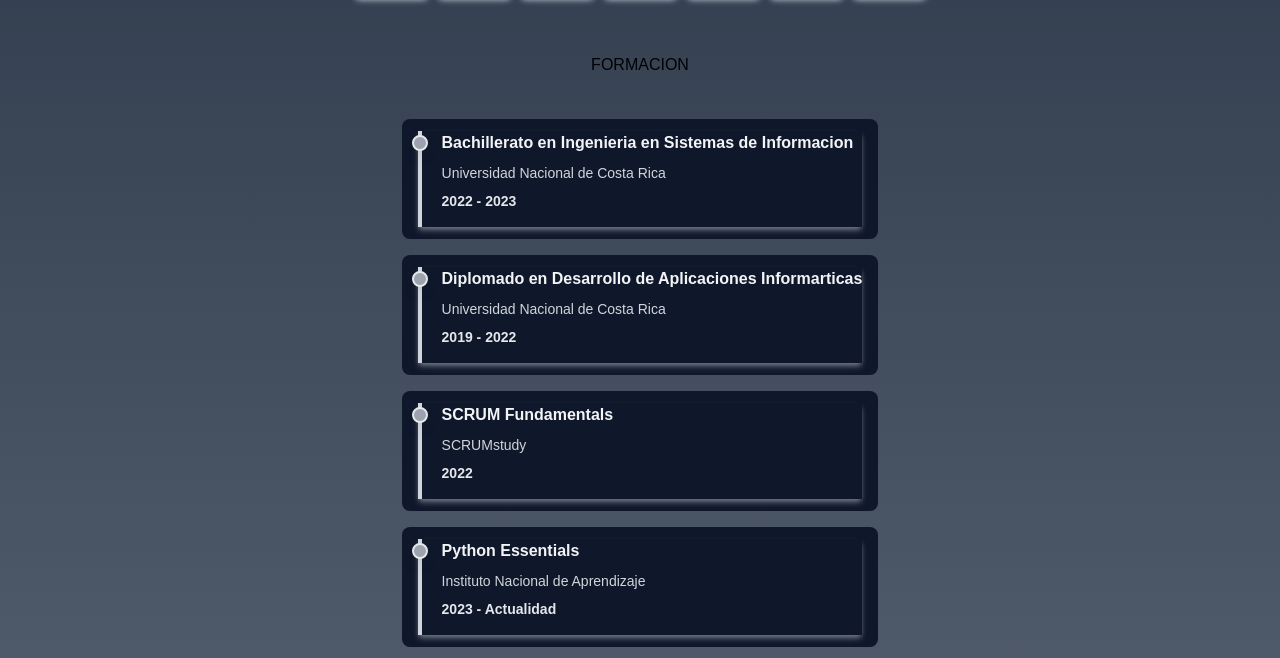
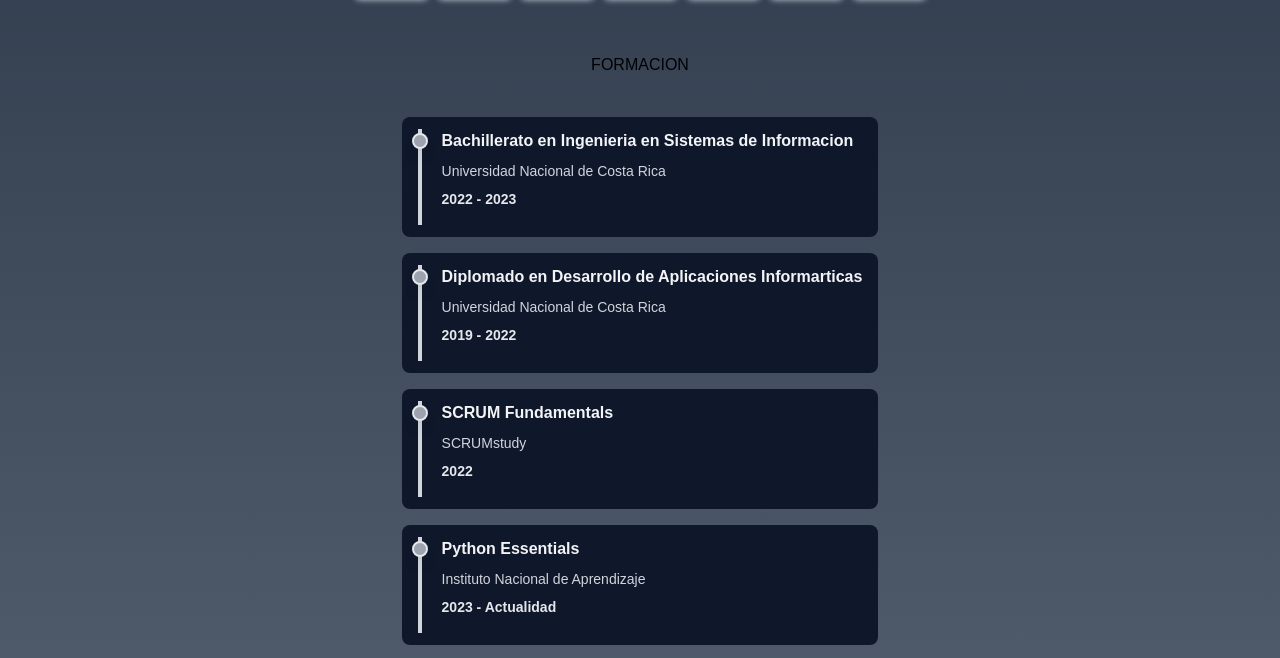
Before and after one commit to Kenneth506CR/portfolio, an Astro site in the folder portfolio/: page / in a window 1280 px wide. Shown: the part 626-1284 px from the top of the page. Built offline with nearby package versions, Linux system fonts and the light colour scheme; Astro itself is replaced by a stand-in of ours; data requests are answered from the project's data file.

Commit message:
small visual changes

```diff
--- a/portfolio/src/components/Course.astro
+++ b/portfolio/src/components/Course.astro
@@ -5,11 +5,9 @@ const {
 ---
 
 <div
-  class="group flex flex-col justify-center px-4 max-w-[650px] py-3 bg-slate-900 rounded-lg my-4 hover:bg-slate-950 transition duration-500 hover:translate-x-2"
+  class="group flex flex-col justify-center px-4 max-w-[610px] py-3 bg-slate-900 rounded-lg my-4 hover:bg-slate-950 transition duration-500 hover:translate-x-2"
 >
-  <div
-    class="border-l-4 border-solid border-gray-300 border-b-3 shadow-md shadow-gray-500"
-  >
+  <div class="border-l-4 border-solid border-gray-300 border-b-3">
     <div class="relative">
       <div
         class="border-2 shadow-lg bg-gray-400 h-4 w-4 absolute left-[-10px] top-[4px] rounded-full group-hover:bg-black transition duration-600"
--- a/portfolio/src/components/Experience.astro
+++ b/portfolio/src/components/Experience.astro
@@ -13,7 +13,7 @@ const {
 ---
 
 <div
-  class="bg-opacity-50 hover:shadow-md transiotion duration-500 ease-in-out hover:shadow-black bg-slate-100 shadow-xl rounded-lg px-3 pt-4 pb-6 max-w-[31rem] hover:scale-[101%] transition"
+  class="md:bg-opacity-50 bg-opacity-0 md:hover:shadow-md duration-500 ease-in-out md:hover:shadow-black bg-slate-100 md:shadow-xl rounded-lg px-3 pt-4 pb-6 max-w-[31rem] md:hover:scale-[101%] transition"
 >
   <div class="flex flex-row justify-between items-center content-center pb-4">
     <h4 class="font-bold text-xl mb-2">{company}</h4>
--- a/portfolio/src/pages/index.astro
+++ b/portfolio/src/pages/index.astro
@@ -72,12 +72,11 @@ const courses = await responseCourses.json();
       </section>
 
       <!-- SECTION COURSES -->
-      <section
-        id="formacion"
-        class="flex flex-col justify-center content-center items-center gap-[2px]"
-      >
-        <h2 class="text-black mb-6 mt-14">FORMACION</h2>
-        <div>
+      <section id="formacion">
+        <h2 class="text-black mb-6 mt-14 text-center">FORMACION</h2>
+        <div
+          class="flex flex-col justify-center content-center items-center gap-[2px] md:flex-row md:flex-wrap"
+        >
           <ul>
             {
               courses.map((course) => (
```
